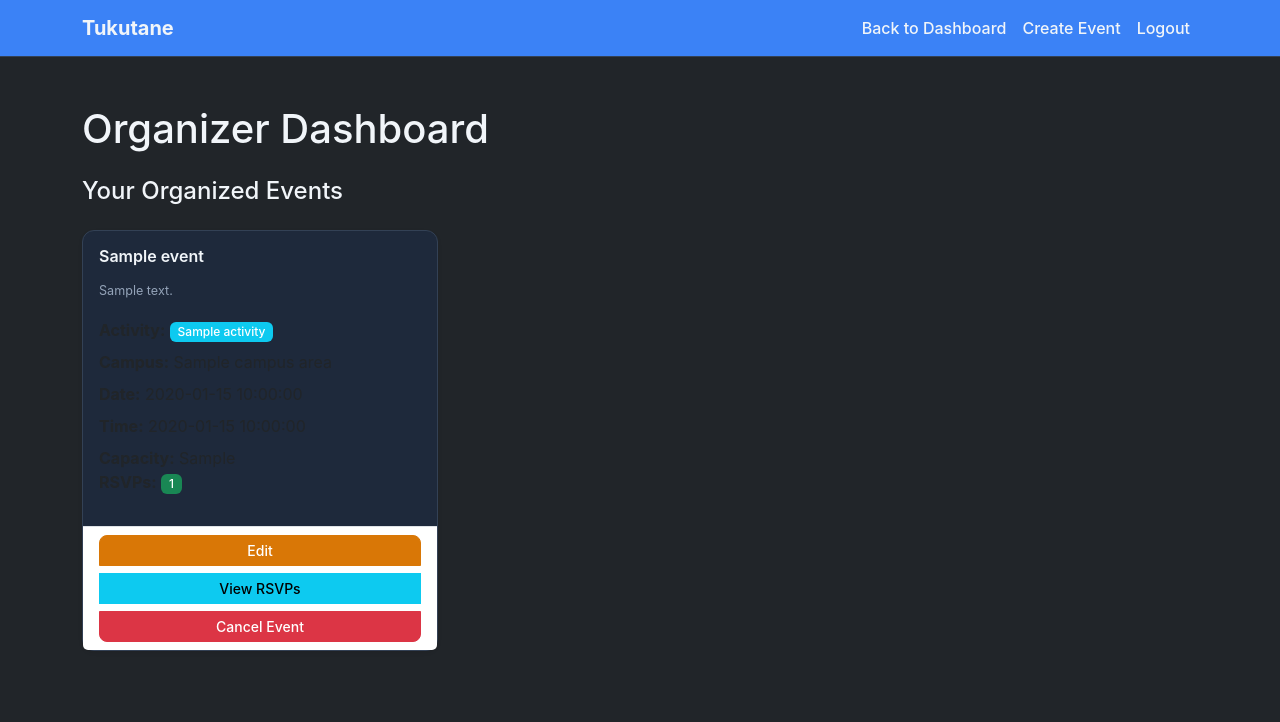
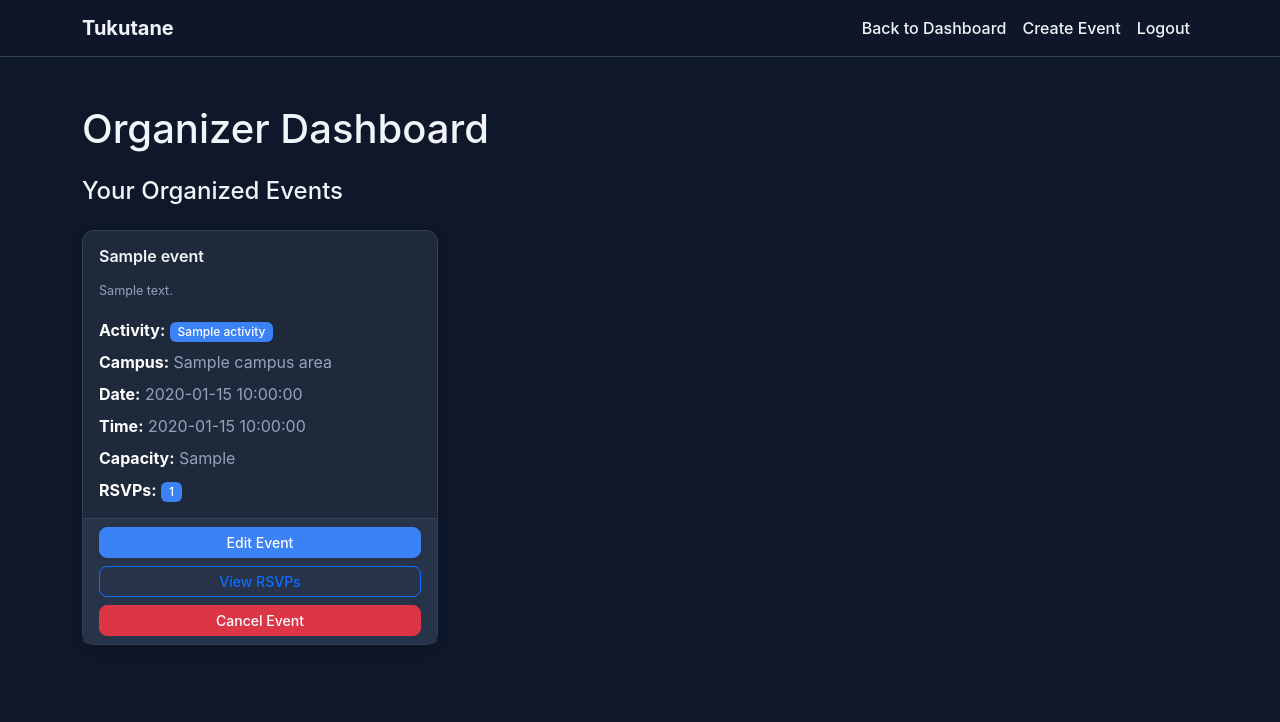
Before and after one commit to fadhili2430/TUKUTANE-PROJECT-2026, a Python web app: template templates/organizer.html in a window 1280 px wide. Shown: the top 722 px of the page. Run offline with Jinja, Linux system fonts and the light colour scheme; the template is opened without the code that fills it: most values are stand-ins (such as "Sample title", 1, 10 or a date in 2020).

Commit message:
Fix dark theme for templates/organizer.html

```diff
--- a/templates/organizer.html
+++ b/templates/organizer.html
@@ -7,8 +7,8 @@
     <link href="https://cdn.jsdelivr.net/npm/bootstrap@5.3.0/dist/css/bootstrap.min.css" rel="stylesheet">
     <link rel="stylesheet" href="{{ url_for('static', filename='css/dashboard.css') }}">
 </head>
-<body class="bg-dark">
-<nav class="navbar navbar-expand-lg navbar-dark bg-primary">
+<body>
+<nav class="navbar navbar-expand-lg navbar-dark">
 <div class="container">
 <a class="navbar-brand" href="{{ url_for('main.home') }}"><strong>Tukutane</strong></a>
 <button class="navbar-toggler" type="button" data-bs-toggle="collapse" data-bs-target="#navbarNav">
@@ -35,28 +35,28 @@
 {% endwith %}
 
 <h1 class="mb-4">Organizer Dashboard</h1>
+<h2 class="h4 mb-4">Your Organized Events</h2>
 
-<h2 class="h4 mb-4">Your Organized Events</h2>
 {% if events %}
 <div class="row">
 {% for event in events %}
 <div class="col-md-6 col-lg-4 mb-4">
-<div class="card h-100 shadow-sm">
+<div class="card h-100">
 <div class="card-body">
 <h5 class="card-title">{{ event.title }}</h5>
 <p class="card-text text-muted"><small>{{ event.description or 'No description' }}</small></p>
-<p class="mb-2"><strong>Activity:</strong> <span class="badge bg-info">{{ event.activity.name }}</span></p>
-<p class="mb-2"><strong>Campus:</strong> {{ event.campus_area.name }}</p>
-<p class="mb-2"><strong>Date:</strong> {{ event.date }}</p>
-<p class="mb-2"><strong>Time:</strong> {{ event.time }}</p>
-<p class="mb-0"><strong>Capacity:</strong> {{ event.max_attendees }}</p>
+<p class="mb-2 text-muted"><strong class="text-white">Activity:</strong> <span class="badge">{{ event.activity.name }}</span></p>
+<p class="mb-2 text-muted"><strong class="text-white">Campus:</strong> {{ event.campus_area.name }}</p>
+<p class="mb-2 text-muted"><strong class="text-white">Date:</strong> {{ event.date }}</p>
+<p class="mb-2 text-muted"><strong class="text-white">Time:</strong> {{ event.time }}</p>
+<p class="mb-2 text-muted"><strong class="text-white">Capacity:</strong> {{ event.max_attendees }}</p>
 {% set confirmed_rsvps = event.rsvps | selectattr('status', 'equalto', 'confirmed') | list %}
-<p class="mb-3"><strong>RSVPs:</strong> <span class="badge bg-success">{{ confirmed_rsvps | length }}</span></p>
+<p class="mb-0 text-muted"><strong class="text-white">RSVPs:</strong> <span class="badge">{{ confirmed_rsvps | length }}</span></p>
 </div>
-<div class="card-footer bg-white border-top">
-<div class="btn-group-vertical w-100" role="group">
-<a href="{{ url_for('main.edit_event', event_id=event.id) }}" class="btn btn-sm btn-warning mb-2">Edit</a>
-<a href="{{ url_for('main.view_rsvps', event_id=event.id) }}" class="btn btn-sm btn-info mb-2">View RSVPs</a>
+<div class="card-footer">
+<div class="d-flex flex-column gap-2">
+<a href="{{ url_for('main.edit_event', event_id=event.id) }}" class="btn btn-sm btn-primary">Edit Event</a>
+<a href="{{ url_for('main.view_rsvps', event_id=event.id) }}" class="btn btn-sm btn-outline-primary">View RSVPs</a>
 <a href="{{ url_for('main.cancel_event', event_id=event.id) }}" class="btn btn-sm btn-danger" onclick="return confirm('Cancel this event?')">Cancel Event</a>
 </div>
 </div>
@@ -66,8 +66,8 @@
 </div>
 {% else %}
 <div class="alert alert-info" role="alert">
-<p>You haven't organized any events yet.</p>
-<a href="{{ url_for('main.create_event') }}" class="btn btn-primary">Create Your First Event!</a>
+<p class="mb-2">You haven't organized any events yet.</p>
+<a href="{{ url_for('main.create_event') }}" class="btn btn-primary">Create Your First Event</a>
 </div>
 {% endif %}
 </div>
@@ -75,5 +75,3 @@
 <script src="https://cdn.jsdelivr.net/npm/bootstrap@5.3.0/dist/js/bootstrap.bundle.min.js"></script>
 </body>
 </html>
-</body>
-</html>
```
